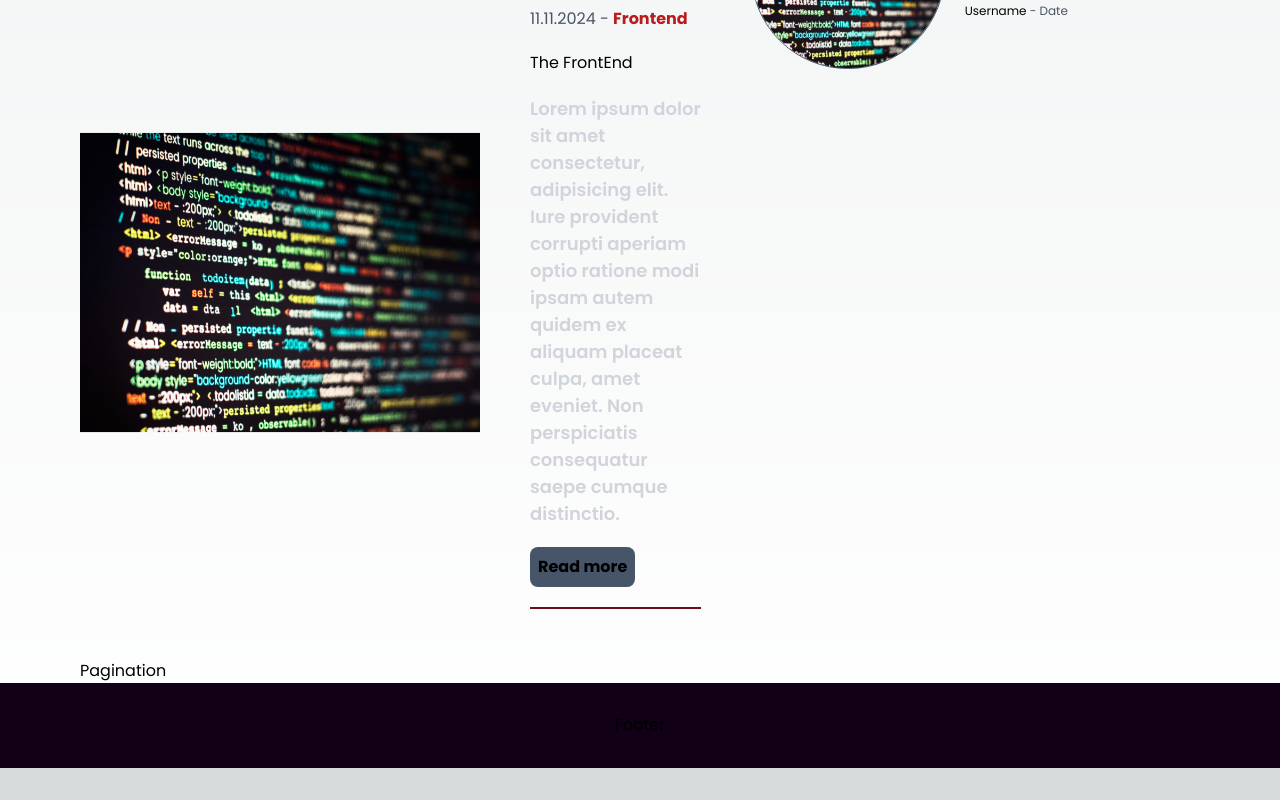
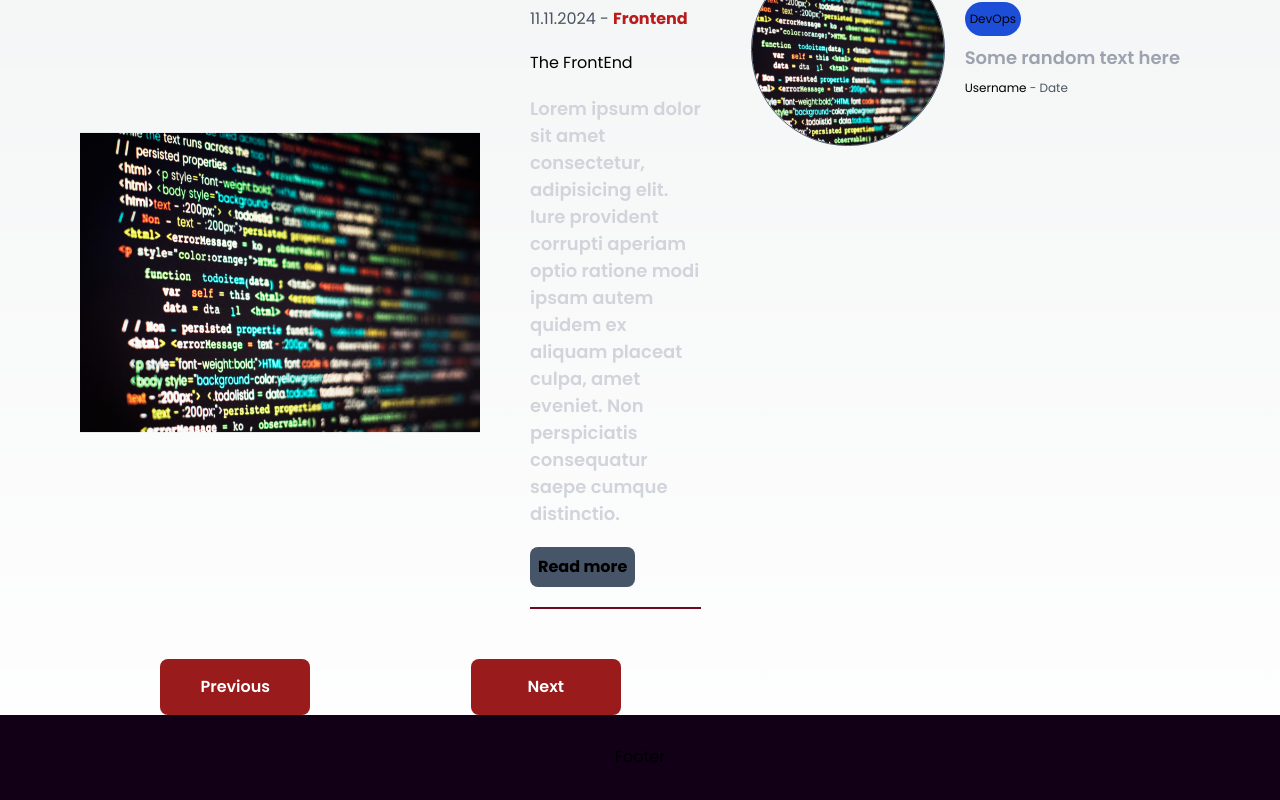
Before and after one commit to Rzvone/blogfolioc, a Next.js app: page / in a window 1280 px wide. Shown: the part 2357-3157 px from the top of the page. Before the commit the page ends 3125 px from the top, so only its background shows below. Built offline with nearby package versions, Linux system fonts and the light colour scheme.

Commit message:
added buttons for prev and next

```diff
--- a/src/app/globals.css
+++ b/src/app/globals.css
@@ -132,6 +132,11 @@ body::-webkit-scrollbar {
     @apply py-[10px] px-[25px] rounded-lg text-[14px] font-semibold
   }
 
+  /* prev and next buttons */
+
+  .btns {
+    @apply w-[150px] border-none p-4 bg-red-800 text-white cursor-pointer rounded-lg hover:bg-red-400 hover:text-black font-semibold my-auto mx-auto
+  }
 
   /* Footer */
 
--- a/src/components/menu/Menu.tsx
+++ b/src/components/menu/Menu.tsx
@@ -40,6 +40,7 @@ const Menu = () => {
           </div>
         </Link>
       </div>
+      <h1 className='text-[28px] mt-[40px] mb-5'>Categories</h1>
       <MenuCategories />
       <h2 className='text-gray-600 text-[16px] font-semibold'>Chosen by editor</h2>
       <h1 className='text-[28px] mt-[40px] mb-5'>Editor&apos; pick</h1>
--- a/src/components/pagination/Pagination.tsx
+++ b/src/components/pagination/Pagination.tsx
@@ -2,7 +2,10 @@ import React from 'react'
 
 const Pagination = () => {
   return (
-    <div>Pagination</div>
+    <div className='flex justify-between'>
+      <button className='btns'>Previous</button>
+      <button className='btns'>Next</button>
+    </div>
   )
 }
 
```
Also changed, not shown: 1 other file (tests, documents, lock files or other folders).
